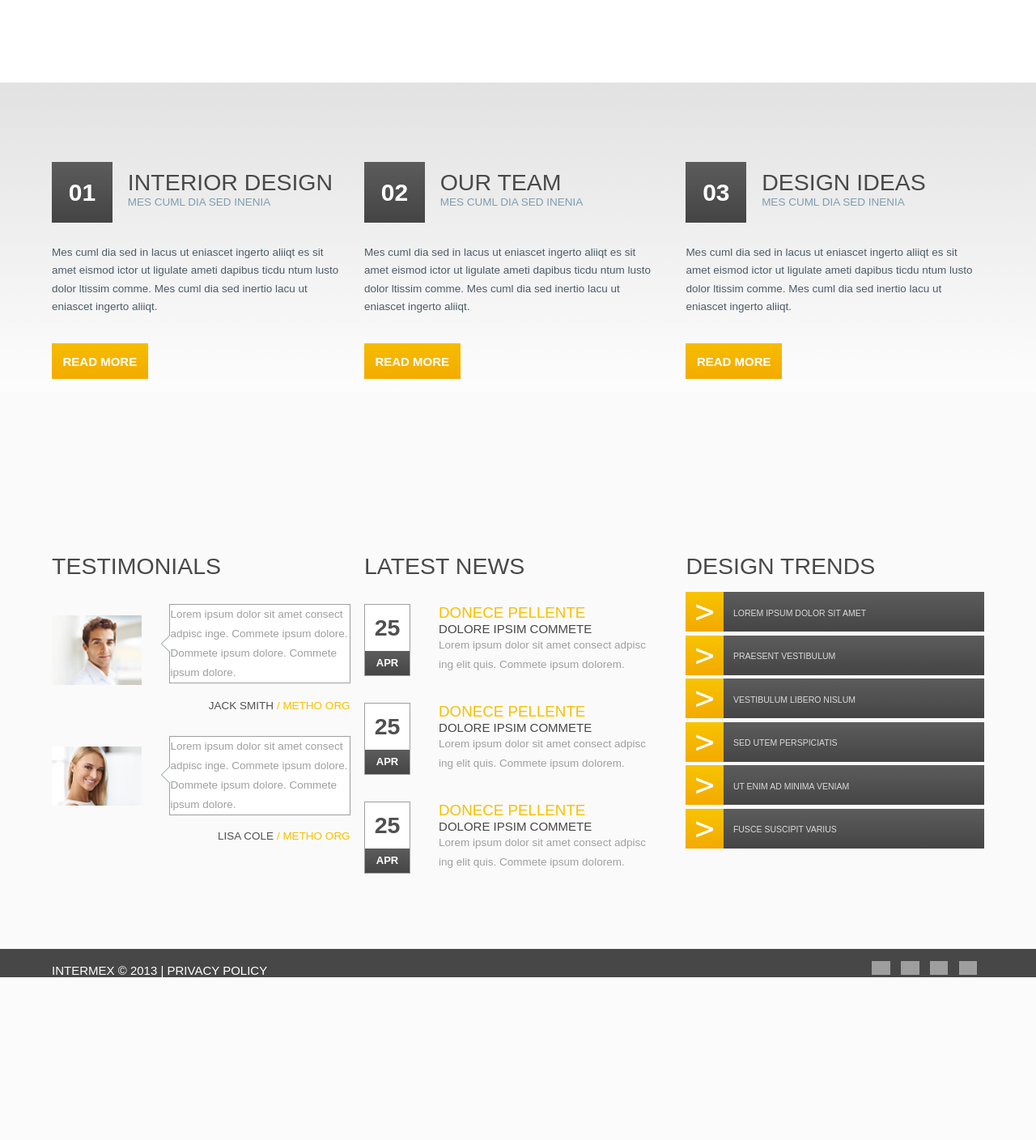
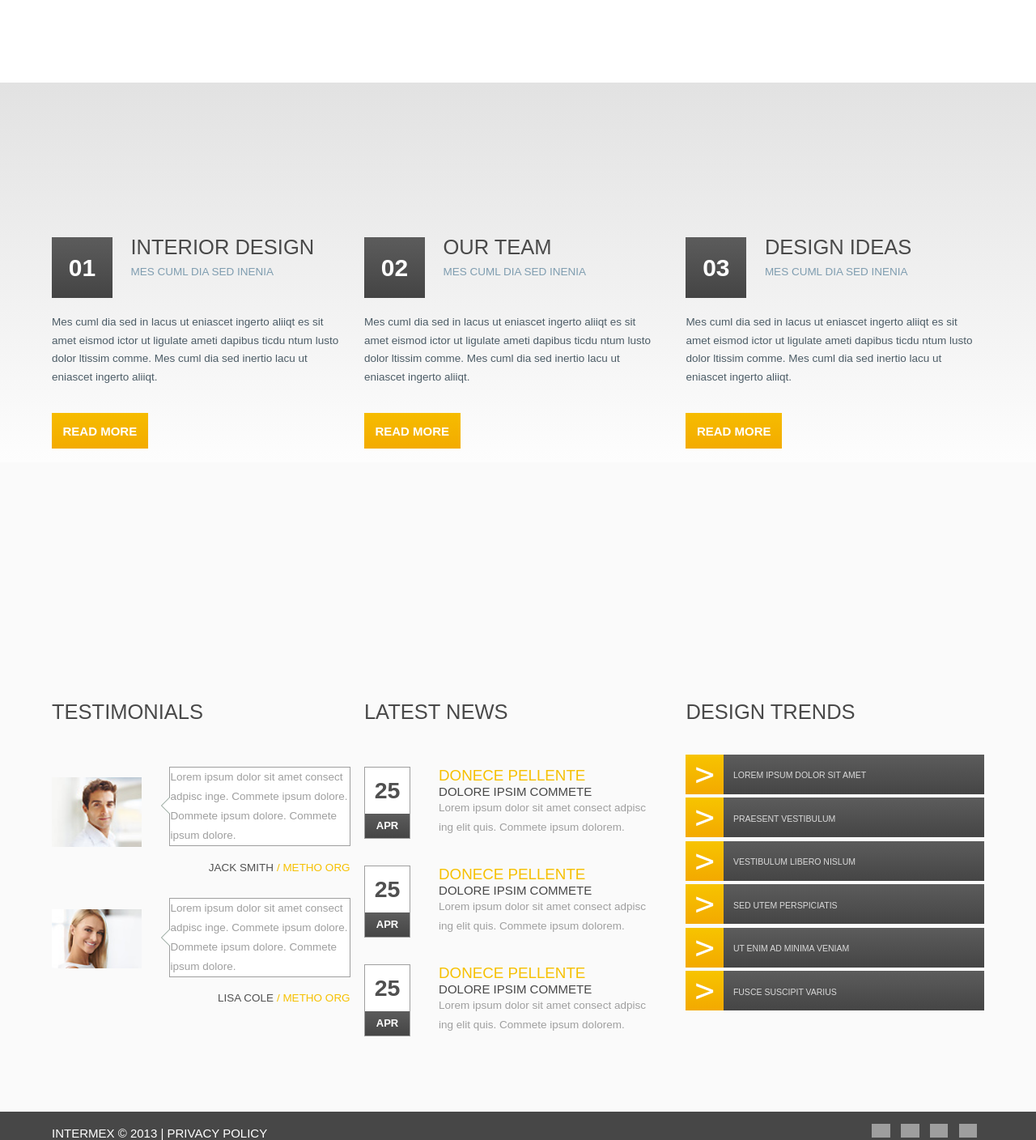
Before and after one commit to oleksii-s/26-10-fstk, a PHP site: page /psd.html in a window 1280 px wide. Shown: the part 499-1907 px from the top of the page at 81% size. Before the commit the page ends 1706 px from the top, so only its background shows below. Run offline with PHP 8.4, Linux system fonts and the light colour scheme; grey boxes are pictures that could not be loaded.

Commit message:
edited_2

```diff
--- a/psd.css
+++ b/psd.css
@@ -145,21 +145,15 @@ h3 {
 .feature div {
     display: inline-block;
 }
-.title .num {
-    width: 5rem;
-}
-.title div {
-    width: 85%;
-    display:inline-block;
+
+.title {
     white-space: normal;
-}
-.title {
-    white-space: nowrap;
 }
 /*Цифра в квадрате*/
 .num {
-    margin-top: 6.5rem;
+    width: 5rem;
     float: left;
+    margin-right: 1.5rem;
     background: linear-gradient(to bottom, #5c5c5c, #444444);
     font: bold 2rem/5rem Black, Arial, Helvetica, sans-serif;
     text-align: center;
@@ -200,16 +194,18 @@ h3 {
     margin-bottom: 2rem;
 }
 h4 {
+    margin-top: 6.5rem;
     font-size: 1.9rem;
     color: #494949;
     padding-top: 6.25rem;
+    padding-bottom: 1.6rem;
     text-transform: uppercase;
     font-weight: 100;
+    line-height: 1.7rem;
 }
-h5 {
+.mid {
     font-size: 0.9rem;
     color: #7f9db0;
-    padding-bottom: 1.9rem;
     font-weight: 100;
 }
 .small {
@@ -484,6 +480,9 @@ h5 {
     h3 {
         font-size: 0.67rem;
     }
+    h4 {
+        font-size: 1.7rem;
+    }
     .logo {
         font-size: 2rem;
     }
--- a/psd.html
+++ b/psd.html
@@ -46,33 +46,33 @@
     <div class="container">
         <div class="interior">
             <section class="title">
-                <span class="num">01</span>
-                <div class="ret">
-                    <h4>interior design</h4>
-                    <h5>mes cuml dia sed inenia</h5>
-                </div>
+                <h4>
+                    <span class="num">01</span>
+                    interior design<br>
+                    <span class="mid">mes cuml dia sed inenia</span>
+                </h4>
             </section>
             <p class="small">Mes cuml dia sed in lacus ut eniascet ingerto aliiqt es sit amet eismod ictor ut ligulate ameti dapibus ticdu ntum lusto dolor ltissim comme. Mes cuml dia sed inertio lacu ut eniascet ingerto aliiqt. </p>
             <a class="link" href="#">read more</a>
         </div>
         <div class="team">
             <section class="title">
-                <span class="num">02</span>
-                <div class="ret">
-                    <h4>our team</h4>
-                    <h5>mes cuml dia sed inenia</h5>
-                </div>
+                <h4>
+                    <span class="num">02</span>
+                    our team<br>
+                    <span class="mid">mes cuml dia sed inenia</span>
+                </h4>
             </section>
             <p class="small">Mes cuml dia sed in lacus ut eniascet ingerto aliiqt es sit amet eismod ictor ut ligulate ameti dapibus ticdu ntum lusto dolor ltissim comme. Mes cuml dia sed inertio lacu ut eniascet ingerto aliiqt. </p>
             <a class="link" href="#">read more</a>
         </div>
         <div class="ideas">
             <section class="title">
-                <span class="num">03</span>
-                <div class="ret">
-                    <h4>design ideas</h4>
-                    <h5>mes cuml dia sed inenia</h5>
-                </div>
+                <h4>
+                    <span class="num">03</span>
+                    design ideas<br>
+                    <span class="mid">mes cuml dia sed inenia</span>
+                </h4>
             </section>
             <p class="small">Mes cuml dia sed in lacus ut eniascet ingerto aliiqt es sit amet eismod ictor ut ligulate ameti dapibus ticdu ntum lusto dolor ltissim comme. Mes cuml dia sed inertio lacu ut eniascet ingerto aliiqt. </p>
             <a class="link" href="#">read more</a>
```
